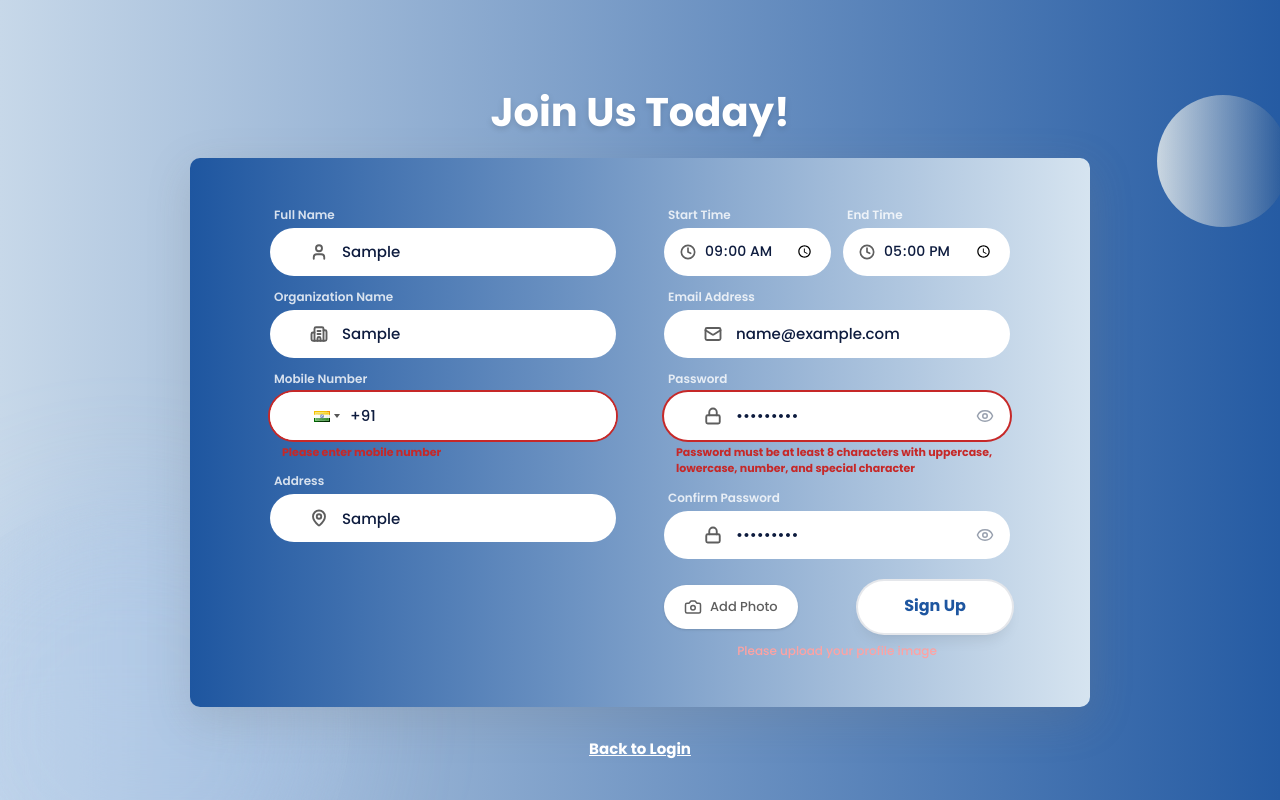
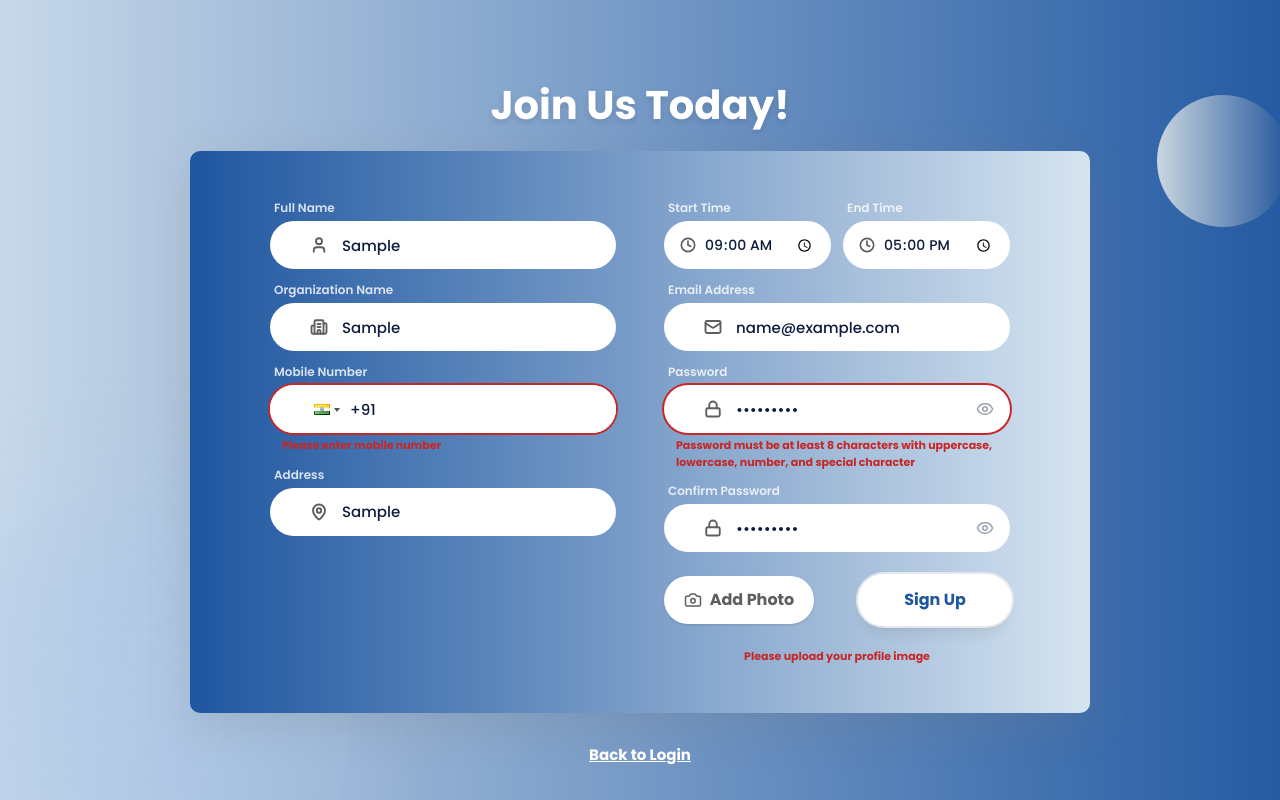
Before and after one commit to Anad-CRM/ANAD-web-app, a Next.js app: page /signup in a window 1280 px wide. Both pictures are taken after typing "Sample", "Sample", "Sample", "name@example.com", "Sample123", "Sample123" into the empty fields and a click on the button "Sign Up". Built offline with nearby package versions, Linux system fonts and the light colour scheme.

Commit message:
updated register page made the button size same

```diff
--- a/src/app/(auth)/signup/page.tsx
+++ b/src/app/(auth)/signup/page.tsx
@@ -603,7 +603,7 @@ function SignupPageContent() {
                   <button
                     type="button"
                     onClick={() => fileInputRef.current?.click()}
-                    className="flex items-center gap-2 px-4 sm:px-5 h-[40px] sm:h-[44px] rounded-full bg-white hover:bg-gray-50 transition-all font-poppins text-[#5E5E5E] text-[12px] sm:text-[13px] font-medium shadow-sm cursor-pointer relative z-20 overflow-hidden"
+                    className="flex items-center justify-center gap-2 w-[130px] sm:w-[150px] h-[44px] sm:h-[48px] rounded-full bg-white hover:bg-gray-50 transition-all font-poppins text-[#5E5E5E] text-[14px] sm:text-[16px] font-bold shadow-sm cursor-pointer relative z-20 overflow-hidden"
                   >
                     {form.avatarPreview ? (
                       <img src={form.avatarPreview} className="w-5 h-5 rounded-full object-cover" alt="Preview" />
@@ -630,7 +630,7 @@ function SignupPageContent() {
                   <button
                     type="button"
                     onClick={() => fileInputRef.current?.click()}
-                    className="flex items-center gap-2 px-4 sm:px-5 h-[40px] sm:h-[44px] rounded-full bg-white hover:bg-gray-50 transition-all font-poppins text-[#5E5E5E] text-[12px] sm:text-[13px] font-medium shadow-sm cursor-pointer relative z-20 overflow-hidden"
+                    className="flex items-center justify-center gap-2 w-[130px] sm:w-[150px] h-[44px] sm:h-[48px] rounded-full bg-white hover:bg-gray-50 transition-all font-poppins text-[#5E5E5E] text-[14px] sm:text-[16px] font-bold shadow-sm cursor-pointer relative z-20 overflow-hidden"
                   >
                     {form.avatarPreview ? (
                       <img src={form.avatarPreview} className="w-5 h-5 rounded-full object-cover" alt="Preview" />
@@ -653,9 +653,9 @@ function SignupPageContent() {
               )}
 
               {(authError || errors.image) && (
-                <Text as="p" size="xs" className="text-red-300 font-poppins m-0 text-center">
+                <p className="text-[#C62828] text-[11px] font-bold font-poppins mt-3 mb-0 text-center w-full">
                   {authError || errors.image}
-                </Text>
+                </p>
               )}
             </div>
           </div>
```
